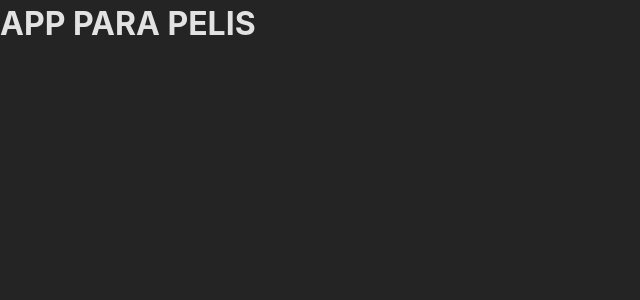
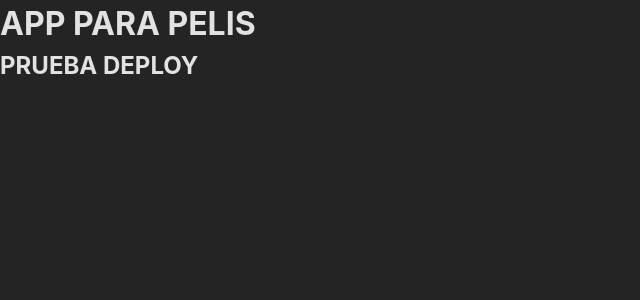
Before and after one commit to juancarlosgalan/reactfilm-2023, a React (Vite) app: page / in a window 1280 px wide. Shown: the top 300 px of the page, without its empty margins (0-640 px from the left). Built offline with nearby package versions, Linux system fonts and the light colour scheme.

Commit message:
[cfg] deployment

```diff
--- a/src/App.jsx
+++ b/src/App.jsx
@@ -1,7 +1,10 @@
 const App = () => {
-  return <div>
-    <h1>APP PARA PELIS</h1>
-  </div>
+  return (
+    <div>
+      <h1>APP PARA PELIS</h1>
+      <h2>PRUEBA DEPLOY</h2>
+    </div>
+  );
 };
 
 export default App;
```
